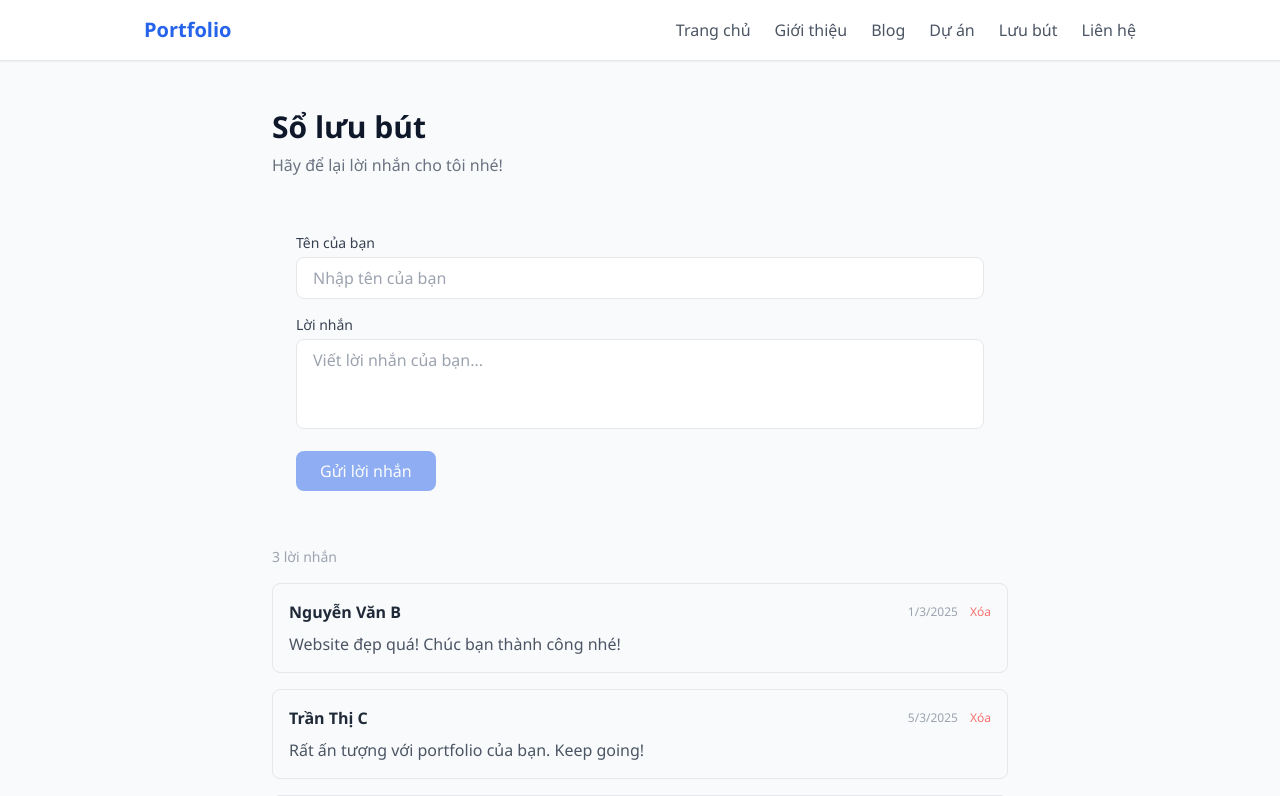
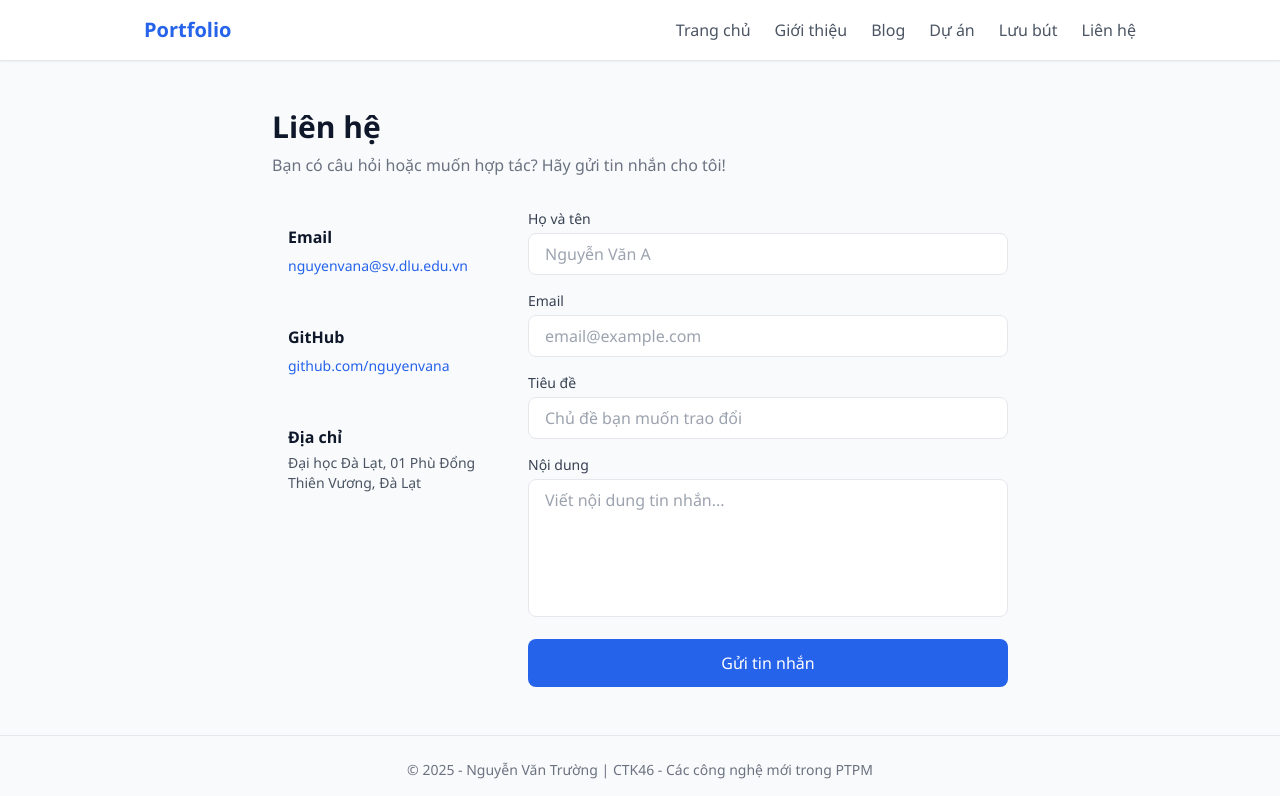
Before and after one commit to truong948/ctk46-lab01, a Next.js app: page /guestbook in a window 1280 px wide. Shown: the top 796 px of the page. Built offline with nearby package versions, Linux system fonts and the light colour scheme.

Commit message:
feat: thêm Server Actions cho Guestbook và Contact form với Zod validation

```diff
--- a/package.json
+++ b/package.json
@@ -11,7 +11,8 @@
   "dependencies": {
     "next": "^15.3.1",
     "react": "^19.0.0",
-    "react-dom": "^19.0.0"
+    "react-dom": "^19.0.0",
+    "zod": "^4.3.6"
   },
   "devDependencies": {
     "@types/node": "^22.15.18",
--- /dev/null
+++ b/src/app/guestbook/actions.ts
@@ -0,0 +1,50 @@
+"use server";
+import { z } from "zod";
+const contactSchema = z.object({
+ name: z
+ .string()
+ .min(2, "Tên phải có ít nhất 2 ký tự")
+ .max(100, "Tên không được quá 100 ký tự"),
+ email: z
+ .string()
+ .email("Email không hợp lệ"),
+ subject: z
+ .string()
+ .min(5, "Tiêu đề phải có ít nhất 5 ký tự")
+ .max(200, "Tiêu đề không được quá 200 ký tự"),
+ message: z
+ .string()
+ .min(10, "Nội dung phải có ít nhất 10 ký tự")
+ .max(2000, "Nội dung không được quá 2000 ký tự"),
+});
+export interface ContactFormState {
+ success: boolean;
+ errors?: {
+ name?: string[];
+ email?: string[];
+ subject?: string[];
+ message?: string[];
+ };
+}
+export async function sendContactMessage(
+ prevState: ContactFormState,
+ formData: FormData
+): Promise<ContactFormState> {
+ const rawData = {
+ name: formData.get("name") as string,
+ email: formData.get("email") as string,
+ subject: formData.get("subject") as string,
+ message: formData.get("message") as string,
+ };
+ const result = contactSchema.safeParse(rawData);
+ if (!result.success) {
+ return {
+ success: false,
+ errors: result.error.flatten().fieldErrors,
+ };
+ }
+ // Trong thực tế, ở đây sẽ gửi email hoặc lưu vào database
+ // Hiện tại ta chỉ log ra console (server-side)
+ console.log("Tin nhắn liên hệ mới:", result.data);
+ return { success: true };
+}
--- a/src/app/guestbook/page.tsx
+++ b/src/app/guestbook/page.tsx
@@ -1,166 +1,163 @@
 "use client";
-import { useState, useEffect } from "react";
-import { GuestbookEntry } from "@/data/guestbook";
-export default function GuestbookPage() {
- const [entries, setEntries] = useState<GuestbookEntry[]>([]);
- const [loading, setLoading] = useState(true);
- const [error, setError] = useState<string | null>(null);
- // State cho form
- const [name, setName] = useState("");
- const [message, setMessage] = useState("");
- const [submitting, setSubmitting] = useState(false);
- // Fetch danh sách lời nhắn
- async function fetchEntries() {
- try {
- const res = await fetch("/api/guestbook");
- if (!res.ok) throw new Error("Lỗi khi tải dữ liệu");
- const data = await res.json();
- setEntries(data);
- } catch (err) {
- setError("Không thể tải sổ lưu bút. Vui lòng thử lại.");
- } finally {
- setLoading(false);
- }
- }
- // Gọi fetchEntries khi component mount
- useEffect(() => {
- fetchEntries();
- }, []);
- // Xử lý gửi lời nhắn mới
- async function handleSubmit(e: React.FormEvent) {
- e.preventDefault();
- if (!name.trim() || !message.trim()) return;
- setSubmitting(true);
- try {
- const res = await fetch("/api/guestbook", {
- method: "POST",
- headers: { "Content-Type": "application/json" },
- body: JSON.stringify({ name: name.trim(), message: message.trim() }),
- });
- if (!res.ok) throw new Error("Lỗi khi gửi lời nhắn");
- // Reset form và tải lại danh sách
- setName("");
- setMessage("");
- await fetchEntries();
- } catch (err) {
- alert("Không thể gửi lời nhắn. Vui lòng thử lại.");
- } finally {
- setSubmitting(false);
- }
- }
- // Xử lý xóa lời nhắn
- async function handleDelete(id: string) {
- if (!confirm("Bạn có chắc muốn xóa lời nhắn này?")) return;
- try {
- const res = await fetch(`/api/guestbook/${id}`, {
- method: "DELETE",
- });
- if (!res.ok) throw new Error("Lỗi khi xóa");
- await fetchEntries();
- } catch (err) {
- alert("Không thể xóa lời nhắn. Vui lòng thử lại.");
- }
- }
+import { useActionState } from "react";
+import { sendContactMessage, ContactFormState } from "./actions";
+const initialState: ContactFormState = {
+ success: false,
+};
+export default function ContactPage() {
+ const [state, formAction, isPending] = useActionState(
+ sendContactMessage,
+ initialState
+ );
  return (
  <div className="max-w-3xl mx-auto px-4 py-12">
- <h1 className="text-3xl font-bold mb-2">Sổ lưu bút</h1>
+ <h1 className="text-3xl font-bold mb-2">Liên hệ</h1>
  <p className="text-gray-500 mb-8">
- Hãy để lại lời nhắn cho tôi nhé!
+ Bạn có câu hỏi hoặc muốn hợp tác? Hãy gửi tin nhắn cho tôi!
  </p>
- {/* Form gửi lời nhắn */}
- <form
- onSubmit={handleSubmit}
- className="bg-gray-50 rounded-lg p-6 mb-8 space-y-4"
+ <div className="grid grid-cols-1 md:grid-cols-3 gap-8">
+ {/* Thông tin liên hệ */}
+ <div className="space-y-4">
+ <div className="bg-gray-50 rounded-lg p-4">
+ <h3 className="font-semibold mb-1">Email</h3>
+ <a
+ href="mailto:nguyenvana@sv.dlu.edu.vn"
+ className="text-blue-600 hover:underline text-sm"
  >
+ nguyenvana@sv.dlu.edu.vn
+ </a>
+ </div>
+ <div className="bg-gray-50 rounded-lg p-4">
+ <h3 className="font-semibold mb-1">GitHub</h3>
+ <a
+ href="https://github.com/nguyenvana"
+ target="_blank"
+ rel="noopener noreferrer"
+ className="text-blue-600 hover:underline text-sm"
+ >
+ github.com/nguyenvana
+ </a>
+ </div>
+ <div className="bg-gray-50 rounded-lg p-4">
+ <h3 className="font-semibold mb-1">Địa chỉ</h3>
+ <p className="text-sm text-gray-600">
+ Đại học Đà Lạt, 01 Phù Đổng Thiên Vương, Đà Lạt
+ </p>
+ </div>
+ </div>
+ {/* Form liên hệ */}
+ <div className="md:col-span-2">
+ {state.success ? (
+ <div className="bg-green-50 border border-green-200 rounded-lg p-6
+text-center">
+ <h3 className="text-green-700 font-semibold text-lg mb-2">
+ Gửi thành công!
+ </h3>
+ <p className="text-green-600">
+ Cảm ơn bạn đã liên hệ. Tôi sẽ phản hồi sớm nhất có thể.
+ </p>
+ </div>
+ ) : (
+ <form action={formAction} className="space-y-4">
  <div>
  <label
  htmlFor="name"
  className="block text-sm font-medium text-gray-700 mb-1"
  >
- Tên của bạn
+ Họ và tên
  </label>
  <input
  id="name"
- type="text"
- value={name}
- onChange={(e) => setName(e.target.value)}
- placeholder="Nhập tên của bạn"
+ name="name"
+type="text"
+ placeholder="Nguyễn Văn A"
  required
  className="w-full px-4 py-2 border rounded-lg focus:outline-none
 focus:ring-2 focus:ring-blue-500"
  />
+ {state.errors?.name && (
+ <p className="text-red-500 text-sm mt-1">
+ {state.errors.name[0]}
+ </p>
+ )}
+ </div>
+ <div>
+ <label
+ htmlFor="email"
+ className="block text-sm font-medium text-gray-700 mb-1"
+ >
+ Email
+ </label>
+ <input
+ id="email"
+ name="email"
+ type="email"
+ placeholder="email@example.com"
+required
+ className="w-full px-4 py-2 border rounded-lg focus:outline-none
+focus:ring-2 focus:ring-blue-500"
+ />
+ {state.errors?.email && (
+ <p className="text-red-500 text-sm mt-1">
+ {state.errors.email[0]}
+ </p>
+ )}
+ </div>
+ <div>
+ <label
+ htmlFor="subject"
+className="block text-sm font-medium text-gray-700 mb-1"
+ >
+ Tiêu đề
+ </label>
+ <input
+ id="subject"
+ name="subject"
+ type="text"
+ placeholder="Chủ đề bạn muốn trao đổi"
+ required
+ className="w-full px-4 py-2 border rounded-lg focus:outline-none
+focus:ring-2 focus:ring-blue-500"
+ />
+ {state.errors?.subject && (
+ <p className="text-red-500 text-sm mt-1">
+ {state.errors.subject[0]}
+ </p>
+ )}
  </div>
  <div>
  <label
  htmlFor="message"
- className="block text-sm font-medium text-gray-700 mb-1"
+className="block text-sm font-medium text-gray-700 mb-1"
  >
- Lời nhắn
+ Nội dung
  </label>
  <textarea
  id="message"
- value={message}
- onChange={(e) => setMessage(e.target.value)}
- placeholder="Viết lời nhắn của bạn..."
+ name="message"
+ placeholder="Viết nội dung tin nhắn..."
  required
- rows={3}
+rows={5}
  className="w-full px-4 py-2 border rounded-lg focus:outline-none
 focus:ring-2 focus:ring-blue-500 resize-none"
- />
+ />{state.errors?.message && (
+ <p className="text-red-500 text-sm mt-1">
+ {state.errors.message[0]}
+ </p>
+ )}
  </div>
  <button
  type="submit"
- disabled={submitting || !name.trim() || !message.trim()}
- className="bg-blue-600 text-white px-6 py-2 rounded-lg hover:bg-blue-700
-transition-colors disabled:opacity-50 disabled:cursor-not-allowed"
+ disabled={isPending}
+ className="w-full bg-blue-600 text-white px-6 py-3 rounded-lg
+hover:bg-blue-700 transition-colors disabled:opacity-50 disabled:cursor-notallowed"
  >
- {submitting ? "Đang gửi..." : "Gửi lời nhắn"}
+ {isPending ? "Đang gửi..." : "Gửi tin nhắn"}
  </button>
  </form>
- {/* Danh sách lời nhắn */}
- {loading && (
- <div className="text-center py-8 text-gray-500">
- Đang tải sổ lưu bút...
- </div>
  )}
- {error && (
- <div className="text-center py-8 text-red-500">{error}</div>
- )}
- {!loading && !error && (
- <div className="space-y-4">
- <p className="text-sm text-gray-400">
- {entries.length} lời nhắn
- </p>
- {entries.map((entry) => (
- <div
- key={entry.id}
- className="border rounded-lg p-4 hover:shadow-sm transition-shadow"
- >
- <div className="flex items-center justify-between mb-2">
- <span className="font-semibold text-gray-800">
- {entry.name}
- </span>
- <div className="flex items-center gap-3">
- <span className="text-xs text-gray-400">
- {new Date(entry.createdAt).toLocaleDateString("vi-VN")}
- </span>
- <button
- onClick={() => handleDelete(entry.id)}
-className="text-xs text-red-400 hover:text-red-600 transitioncolors"
- >
- Xóa
- </button>
  </div>
  </div>
- <p className="text-gray-600">{entry.message}</p>
  </div>
- ))}
- {entries.length === 0 && (
- <p className="text-center text-gray-400 py-8">
- Chưa có lời nhắn nào. Hãy là người đầu tiên!
- </p>
- )}
- </div>
- )}
- </div> );
+ );
 }
--- /dev/null
+++ b/src/components/delete-button.tsx
@@ -0,0 +1,16 @@
+"use client";
+import { deleteGuestbookEntry } from "@/app/guestbook/actions";
+export default function DeleteButton({ id }: { id: string }) {
+ async function handleDelete() {
+ if (!confirm("Bạn có chắc muốn xóa lời nhắn này?")) return;
+ await deleteGuestbookEntry(id);
+ }
+ return (
+ <button
+ onClick={handleDelete}
+ className="text-xs text-red-400 hover:text-red-600 transition-colors"
+ >
+ Xóa
+ </button>
+ );
+}
--- /dev/null
+++ b/src/components/guestbook-form.tsx
@@ -0,0 +1,69 @@
+"use client";
+import { useActionState } from "react";
+import { createGuestbookEntry, ActionState } from "@/app/guestbook/actions";
+const initialState: ActionState = {
+ success: false,
+};
+export default function GuestbookForm() {
+ const [state, formAction, isPending] = useActionState(
+ createGuestbookEntry,
+ initialState
+ );
+ return (
+ <form action={formAction} className="bg-gray-50 rounded-lg p-6 mb-8 space-y4">
+ <div>
+ <label
+ htmlFor="name"
+ className="block text-sm font-medium text-gray-700 mb-1"
+ >
+ Tên của bạn
+ </label>
+ <input
+ id="name"
+ name="name"
+ type="text"
+ placeholder="Nhập tên của bạn"
+ required
+ className="w-full px-4 py-2 border rounded-lg focus:outline-none
+focus:ring-2 focus:ring-blue-500"
+ />
+ {state.errors?.name && (
+ <p className="text-red-500 text-sm mt-1">{state.errors.name[0]}</p>
+ )}
+ </div>
+ <div>
+ <label
+ htmlFor="message"
+ className="block text-sm font-medium text-gray-700 mb-1"
+ >
+ Lời nhắn
+ </label>
+ <textarea
+ id="message"
+ name="message"
+ placeholder="Viết lời nhắn của bạn..."
+ required
+ rows={3}
+ className="w-full px-4 py-2 border rounded-lg focus:outline-none
+focus:ring-2 focus:ring-blue-500 resize-none"
+ />
+ {state.errors?.message && (
+ <p className="text-red-500 text-sm mt-1">
+ {state.errors.message[0]}
+ </p>
+ )}
+ </div>
+ <button
+ type="submit"
+ disabled={isPending}
+ className="bg-blue-600 text-white px-6 py-2 rounded-lg hover:bg-blue-700
+transition-colors disabled:opacity-50 disabled:cursor-not-allowed"
+ >
+ {isPending ? "Đang gửi..." : "Gửi lời nhắn"}
+ </button>
+ {state.success && (
+ <p className="text-green-600 text-sm">Gửi lời nhắn thành công!</p>
+ )}
+ </form>
+ );
+}
```
Also changed, not shown: 1 other file (tests, documents, lock files or other folders).
